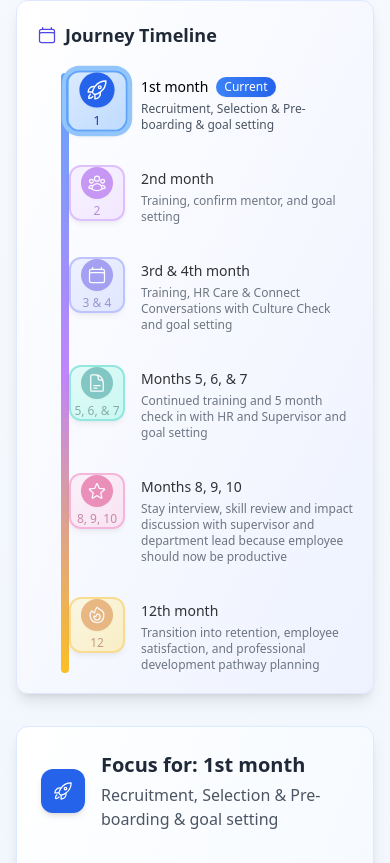
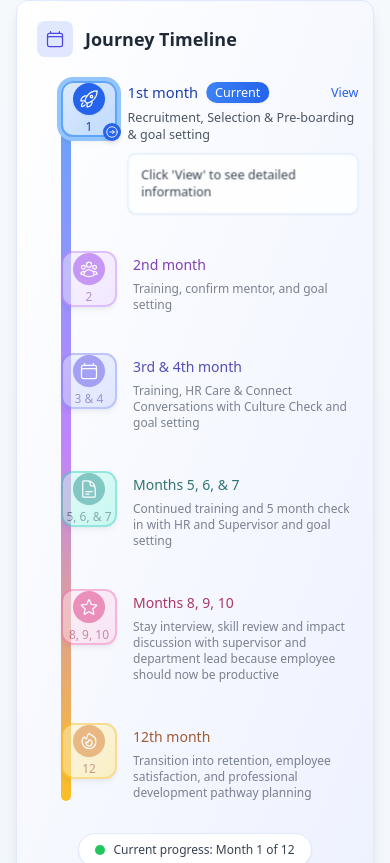
Before and after one commit to currylaksa/UTMHack2025, a React (Vite) app in the folder devboostai/: page /newhire/timeline in a window 390 px wide. Shown: the part 961-1824 px from the top of the page. Built offline with nearby package versions, Linux system fonts and the light colour scheme.

Commit message:
update laptop view for FirstMonthView and TimelineView

```diff
--- a/devboostai/src/pages/newhires/TimelineView.jsx
+++ b/devboostai/src/pages/newhires/TimelineView.jsx
@@ -230,15 +230,17 @@ function TimelineView() {
       </div>
 
       {/* Timeline Visualization - Desktop View (hidden on mobile) */}
-      <div className="bg-gradient-to-br from-white to-indigo-50 p-6 rounded-xl shadow-lg border border-indigo-100 hidden md:block">
-        <h3 className="text-xl font-bold mb-8 text-gray-800 flex items-center">
-          <CalendarIcon className="h-6 w-6 mr-2 text-indigo-600" />
-          Journey Timeline
-        </h3>
+      <div className="bg-gradient-to-br from-white to-indigo-50 p-8 rounded-xl shadow-lg border border-indigo-100 hidden md:block">
+        <div className="flex items-center mb-6">
+          <div className="bg-indigo-100 p-2 rounded-lg">
+            <CalendarIcon className="h-6 w-6 text-indigo-600" />
+          </div>
+          <h3 className="ml-3 text-xl font-bold text-gray-800">Journey Timeline</h3>
+        </div>
 
         <div className="relative px-6 py-12">
           {/* Connecting Line with gradient */}
-          <div className="absolute top-1/2 left-0 right-0 h-2 bg-gradient-to-r from-blue-400 via-purple-400 to-amber-400 transform -translate-y-1/2 z-0 rounded-full shadow-inner"></div>
+          <div className="absolute top-1/2 left-0 right-0 h-3 bg-gradient-to-r from-blue-400 via-purple-500 to-amber-500 transform -translate-y-1/2 z-0 rounded-full shadow-md"></div>
 
           {/* Stages */}
           <div className="relative flex justify-between z-10">
@@ -251,58 +253,80 @@ function TimelineView() {
               const isLocked = monthNum > currentProgressMonth;
               const isAnimating = animatingStage === stage.month;
 
+              // Determine connector colors for gradient effect
+              const gradientFrom = index === 0 ? "from-blue-400" :
+                                  index === 1 ? "from-purple-400" :
+                                  index === 2 ? "from-indigo-400" :
+                                  index === 3 ? "from-teal-400" :
+                                  index === 4 ? "from-pink-400" : "from-amber-400";
+
+              const gradientTo = index === timelineStages.length - 1 ? "to-amber-400" :
+                                index === 4 ? "to-pink-400" :
+                                index === 3 ? "to-teal-400" :
+                                index === 2 ? "to-indigo-400" :
+                                index === 1 ? "to-purple-400" : "to-blue-400";
+
               return (
                 <div key={stage.month} className="relative flex flex-col items-center z-20">
-                  {/* Stage Circle/Node */}
+                  {/* Stage Circle/Node - refined for better visual appeal */}
                   <button
                     onClick={() => handleStageClick(stage)}
                     disabled={isLocked && !isFirstMonth}
                     className={`
                       relative ${stage.color} ${stage.textColor}
-                      rounded-xl h-20 w-20 flex flex-col items-center justify-center
-                      font-semibold text-xs border-2 transform transition-all duration-300
+                      rounded-2xl h-24 w-24 flex flex-col items-center justify-center
+                      font-semibold text-sm border-2 transform transition-all duration-300
                       shadow-md hover:shadow-lg
                       ${isSelected ? `ring-4 ${stage.ringColor} ${stage.borderColor} scale-110 z-30` : `${stage.borderColor}`}
                       ${isFirstMonth ? 'hover:scale-110 hover:ring-4 hover:ring-blue-300 cursor-pointer' : ''}
-                      ${isCompleted ? 'opacity-80' : ''}
-                      ${isLocked && !isFirstMonth ? 'opacity-50 cursor-not-allowed' : 'hover:scale-110'}
+                      ${isCompleted ? 'bg-opacity-90' : ''}
+                      ${isLocked && !isFirstMonth ? 'opacity-60 cursor-not-allowed filter grayscale-[30%]' : 'hover:scale-110'}
                       ${isAnimating ? 'animate-pulse scale-125' : ''}
                       ${isCurrent ? `border-2 ${stage.borderColor}` : ''}
                     `}
                     style={{
-                      boxShadow: isSelected ? `0 10px 15px -3px rgba(0, 0, 0, 0.1), 0 4px 6px -2px rgba(0, 0, 0, 0.05), 0 0 0 2px ${stage.borderColor}` : ''
+                      boxShadow: isSelected ? `0 10px 15px -3px rgba(0, 0, 0, 0.15), 0 4px 6px -2px rgba(0, 0, 0, 0.1), 0 0 0 2px ${stage.borderColor}` : ''
                     }}
                     aria-label={isFirstMonth ? `View details for ${stage.title}` : `Select ${stage.title}`}
                   >
                     {isCompleted && (
                       <div className="absolute -top-2 -right-2 bg-green-500 rounded-full p-1 shadow-lg">
-                        <CheckCircleIcon className="w-4 h-4 text-white" />
+                        <CheckCircleIcon className="w-5 h-5 text-white" />
                       </div>
                     )}
                     {isFirstMonth && (
                       <div className="absolute -bottom-2 -right-2 bg-blue-600 rounded-full p-1 shadow-lg animate-pulse">
-                        <ArrowRightCircleIcon className="w-4 h-4 text-white" />
+                        <ArrowRightCircleIcon className="w-5 h-5 text-white" />
                       </div>
                     )}
                     <div className="flex flex-col items-center">
-                      <div className={`${stage.iconBg} p-2 rounded-full mb-2 text-white shadow-sm`}>
+                      <div className={`${stage.iconBg} p-2.5 rounded-full mb-2 text-white shadow-sm`}>
                         {stage.icon}
                       </div>
-                      <span className="font-medium">{stage.month}</span>
+                      <span className="font-semibold text-base">{stage.month}</span>
                     </div>
                     {isCurrent && (
-                      <span className="absolute -bottom-6 text-xs font-medium px-3 py-1 bg-gradient-to-r from-blue-500 to-blue-600 text-white rounded-full shadow-sm">Current</span>
+                      <span className="absolute -bottom-7 text-xs font-medium px-3 py-1 bg-gradient-to-r from-blue-500 to-blue-700 text-white rounded-full shadow-md">
+                        Current
+                      </span>
                     )}
                   </button>
 
+                  {/* Title label above the box */}
+                  <div className={`absolute -top-8 left-1/2 transform -translate-x-1/2 whitespace-nowrap
+                    text-sm font-medium px-3 py-1 ${stage.textColor} transition-all duration-300
+                    ${isSelected || isCurrent ? 'opacity-100' : 'opacity-70'}`}
+                  >
+                    {stage.title}
+                  </div>
+
                   {/* Bottom Description - enhanced with animation */}
                   <div className={`
-                    absolute top-full left-1/2 transform -translate-x-1/2 mt-10 w-48 text-center
-                    text-xs bg-white p-3 rounded-lg shadow-lg border border-gray-100
+                    absolute top-full left-1/2 transform -translate-x-1/2 mt-12 w-52 text-center
+                    text-xs bg-white p-4 rounded-lg shadow-lg border border-gray-200
                     transition-all duration-300
                     ${(isSelected || isCurrent) ? 'opacity-100 scale-100' : 'opacity-0 scale-95 pointer-events-none'}
                   `}>
-                    <p className="font-medium text-gray-800 mb-1">{stage.title}</p>
                     <p className="text-gray-600">{stage.description}</p>
                   </div>
                 </div>
@@ -310,22 +334,34 @@ function TimelineView() {
             })}
           </div>
         </div>
+
+        {/* Journey Progress Indicator */}
+        <div className="mt-16 flex items-center justify-center">
+          <div className="bg-white px-4 py-2 rounded-full shadow-sm border border-indigo-100 flex items-center text-sm">
+            <div className="w-3 h-3 rounded-full bg-green-500 animate-pulse mr-2"></div>
+            <span className="text-gray-700">
+              <span className="font-medium">Current progress:</span> Month {currentProgressMonth} of 12
+            </span>
+          </div>
+        </div>
       </div>
 
       {/* Timeline Visualization - Mobile View (shown only on mobile) */}
       <div className="bg-gradient-to-br from-white to-indigo-50 p-5 rounded-xl shadow-lg border border-indigo-100 md:hidden">
-        <h3 className="text-lg font-bold mb-6 text-gray-800 flex items-center">
-          <CalendarIcon className="h-5 w-5 mr-2 text-indigo-600" />
-          Journey Timeline
-        </h3>
+        <div className="flex items-center mb-6">
+          <div className="bg-indigo-100 p-2 rounded-lg">
+            <CalendarIcon className="h-5 w-5 text-indigo-600" />
+          </div>
+          <h3 className="ml-3 text-lg font-bold text-gray-800">Journey Timeline</h3>
+        </div>
 
-        <div className="relative pl-2">
+        <div className="relative pl-6">
           {/* Vertical connecting gradient line for mobile */}
-          <div className="absolute top-0 bottom-0 left-6 w-2 bg-gradient-to-b from-blue-400 via-purple-400 to-amber-400 rounded-full z-0"></div>
+          <div className="absolute top-2 bottom-0 left-6 w-2.5 bg-gradient-to-b from-blue-400 via-purple-400 to-amber-400 rounded-full z-0"></div>
 
           {/* Stages as a vertical list */}
-          <div className="space-y-8 relative z-10">
-            {timelineStages.map((stage) => {
+          <div className="space-y-10 relative z-10">
+            {timelineStages.map((stage, index) => {
               const monthNum = getMonthNumber(stage.month);
               const isCompleted = monthNum < currentProgressMonth;
               const isCurrent = monthNum === currentProgressMonth;
@@ -334,29 +370,35 @@ function TimelineView() {
               const isLocked = monthNum > currentProgressMonth;
               const isAnimating = animatingStage === stage.month;
 
+              // For mobile view transitions
+              const activeStateClasses = `transform transition-all duration-300 ${isSelected ? 'scale-105' : ''}`;
+
               return (
-                <div key={stage.month} className="flex items-start pl-6">
-                  {/* Stage Circle/Node */}
+                <div key={stage.month} className="flex items-start">
                   <button
                     onClick={() => handleStageClick(stage)}
                     disabled={isLocked && !isFirstMonth}
                     className={`
-                      relative ${stage.color} ${stage.textColor}
+                      ${stage.color} ${stage.textColor}
                       rounded-xl h-14 w-14 flex-shrink-0 flex flex-col items-center justify-center
                       font-semibold text-xs border-2 transition-all duration-300
-                      shadow-md mr-4 z-20
-                      ${isSelected ? `ring-4 ${stage.ringColor} ${stage.borderColor} scale-110 z-30` : `${stage.borderColor}`}
-                      ${isFirstMonth ? 'hover:scale-105 hover:ring-4 hover:ring-blue-300 cursor-pointer' : ''}
-                      ${isCompleted ? 'opacity-80' : ''}
-                      ${isLocked && !isFirstMonth ? 'opacity-50 cursor-not-allowed' : 'hover:scale-105'}
-                      ${isAnimating ? 'animate-pulse scale-110' : ''}
+                      shadow-md mr-4 z-20 relative
+                      ${isSelected ? `ring-4 ${stage.ringColor} ${stage.borderColor}` : `${stage.borderColor}`}
+                      ${isFirstMonth ? 'hover:ring-4 hover:ring-blue-300' : ''}
+                      ${isLocked && !isFirstMonth ? 'opacity-50 cursor-not-allowed' : ''}
+                      ${isAnimating ? 'animate-pulse' : ''}
                       ${isCurrent ? `border-2 ${stage.borderColor}` : ''}
                     `}
                     aria-label={isFirstMonth ? `View details for ${stage.title}` : `Select ${stage.title}`}
                   >
                     {isCompleted && (
                       <div className="absolute -top-1.5 -right-1.5 bg-green-500 rounded-full p-0.5 shadow-md">
-                        <CheckCircleIcon className="w-3 h-3 text-white" />
+                        <CheckCircleIcon className="w-3.5 h-3.5 text-white" />
+                      </div>
+                    )}
+                    {isFirstMonth && isCurrent && (
+                      <div className="absolute -bottom-1.5 -right-1.5 bg-blue-600 rounded-full p-0.5 shadow-md animate-pulse">
+                        <ArrowRightCircleIcon className="w-3.5 h-3.5 text-white" />
                       </div>
                     )}
                     <div className={`${stage.iconBg} p-1.5 rounded-full mb-1 text-white shadow-sm`}>
@@ -365,19 +407,53 @@ function TimelineView() {
                     <span className="text-xs font-medium">{stage.month}</span>
                   </button>
 
-                  {/* Stage details */}
-                  <div className={`flex-1 pt-1 ${isSelected ? 'opacity-100' : 'opacity-80'}`}>
-                    <h4 className="font-medium text-sm flex items-center">
-                      {stage.title}
-                      {isCurrent && (
-                        <span className="ml-2 text-xs font-medium px-2 py-0.5 bg-gradient-to-r from-blue-500 to-blue-600 text-white rounded-full shadow-sm">Current</span>
+                  {/* Stage details - enhanced with better visual styling */}
+                  <div className={`flex-1 pt-1 ${activeStateClasses} ${isSelected ? '' : 'opacity-85'}`}>
+                    <div className="flex justify-between items-center">
+                      <h4 className={`font-medium text-sm flex items-center ${stage.textColor}`}>
+                        {stage.title}
+                        {isCurrent && (
+                          <span className="ml-2 text-xs font-medium px-2 py-0.5 bg-gradient-to-r from-blue-500 to-blue-600 text-white rounded-full shadow-sm">
+                            Current
+                          </span>
+                        )}
+                      </h4>
+                      {isFirstMonth && (
+                        <button
+                          onClick={() => navigate('/newhire/firstmonth')}
+                          className="text-xs text-blue-600 hover:text-blue-800"
+                          aria-label="View details"
+                        >
+                          View
+                        </button>
                       )}
-                    </h4>
-                    <p className="text-xs text-gray-600 mt-1">{stage.description}</p>
+                    </div>
+
+                    <p className={`text-xs text-gray-600 mt-1.5 transition-all duration-300 ${isSelected ? 'max-h-96 opacity-100' : 'max-h-24 opacity-85'}`}>
+                      {stage.description}
+                    </p>
+
+                    {isSelected && (
+                      <div className={`mt-2.5 bg-white/80 backdrop-blur-sm rounded-lg p-3 border border-${stage.borderColor.split('-')[1]}-100 shadow-sm transition-all duration-500 ${isSelected ? 'opacity-100 max-h-96' : 'opacity-0 max-h-0 overflow-hidden'}`}>
+                        <p className="text-xs font-medium text-gray-700">
+                          {index === 0 ? "Click 'View' to see detailed information" : "More information will be available as you progress."}
+                        </p>
+                      </div>
+                    )}
                   </div>
                 </div>
               );
             })}
+          </div>
+        </div>
+
+        {/* Mobile Journey Progress Indicator */}
+        <div className="mt-8 flex items-center justify-center">
+          <div className="bg-white px-4 py-2 rounded-full shadow-sm border border-indigo-100 flex items-center text-sm">
+            <div className="w-2.5 h-2.5 rounded-full bg-green-500 animate-pulse mr-2"></div>
+            <span className="text-gray-700 text-xs">
+              <span className="font-medium">Current progress:</span> Month {currentProgressMonth} of 12
+            </span>
           </div>
         </div>
       </div>
```
Also changed, not shown: devboostai/src/pages/newhires/FirstMonthView.jsx (+16 -13 lines).
